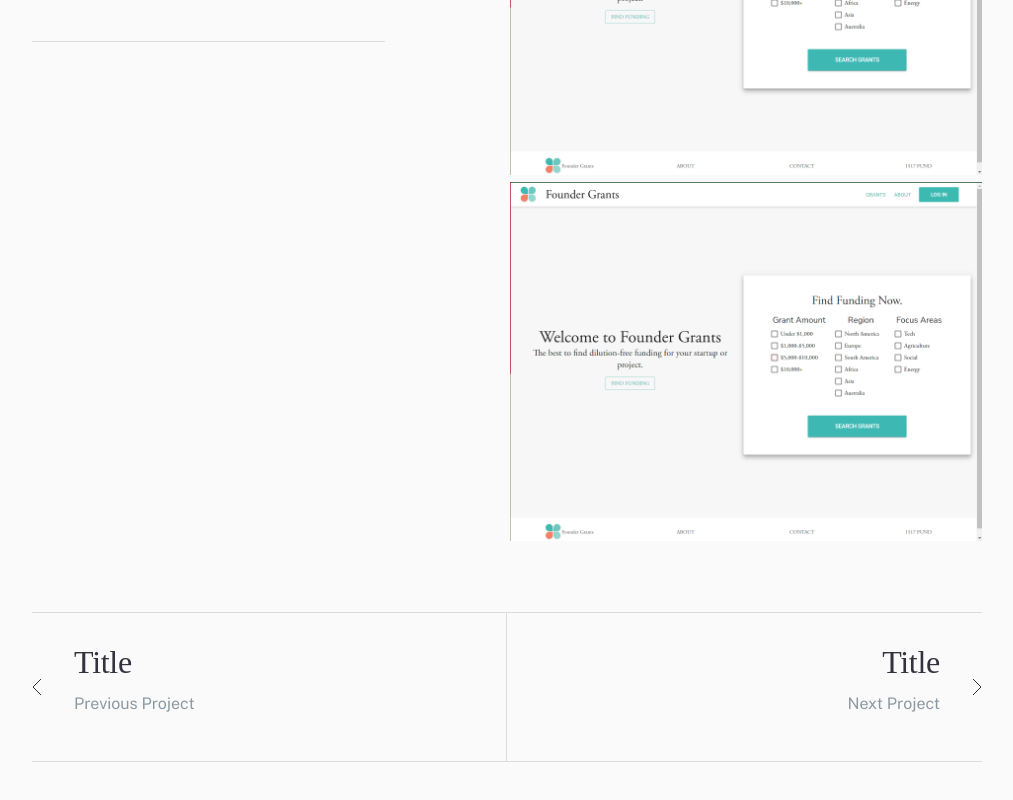
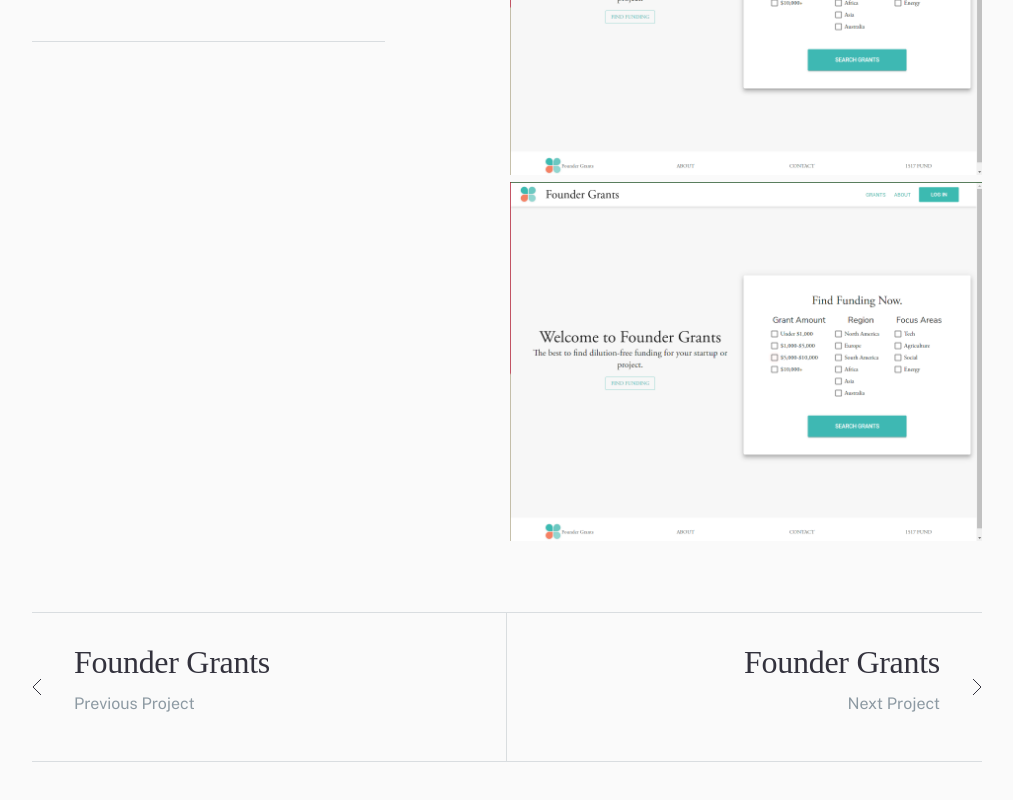
Before and after one commit to dswhitely1/portfolio-master, a React (Create React App) app: page /portfolio/founder-grants in a window 1280 px wide. Shown: the part 1477-2277 px from the top of the page, without its empty margins (133-1146 px from the left). Built offline with nearby package versions, Linux system fonts and the light colour scheme; a web font is replaced by a local one.

Commit message:
Fixed Portfolio Button

```diff
--- a/src/components/landing-page/about/About.tsx
+++ b/src/components/landing-page/about/About.tsx
@@ -1,10 +1,13 @@
 import React from 'react';
+import {useHistory} from 'react-router-dom';
 import Don from 'assets/Don.png'
 import {Image} from "../../styled-components/Image";
 import {AboutContainer, AboutMeContainer} from "../../styled-components/AboutContainer";
 import {Button} from "../../styled-components/Button";
 
-const About = () => (
+const About = () => {
+    const history = useHistory();
+    return (
     <AboutContainer>
         <Image src={Don} alt="Donald Whitely"/>
         <AboutMeContainer>
@@ -15,9 +18,9 @@
                 whatever tools are required. I’m based in Corydon, IN, but I’m happy working remotely
                 and have experience in remote teams. When I’m not coding, you’ll find me spending time
                 with my family, or spending time in Azeroth.</p>
-            <Button secondary>Go to Portfolio</Button>
+            <Button secondary onClick={() => history.push('/portfolio')}>Go to Portfolio</Button>
         </AboutMeContainer>
     </AboutContainer>
-)
+)}
 
 export default About;
--- a/src/components/portfolio/PortfolioDetail.tsx
+++ b/src/components/portfolio/PortfolioDetail.tsx
@@ -18,7 +18,7 @@
     project: IPortfolioData
 }
 
-function PortfolioDetail({project: {image, title}}: IProps) {
+function PortfolioDetail({project: {image, title, link}}: IProps) {
     return (
         <>
             <Image detail src={image} alt={title}/>
@@ -30,7 +30,9 @@
                         testimonial slider.</p>
                     <DetailsTopics first>Interaction Design / Front End Development</DetailsTopics>
                     <DetailsTopics>HTML / CSS / JS</DetailsTopics>
-                    <Button secondary>Visit Website</Button>
+                    <a href={link} target='_blank' rel='noopener noreferrer'>
+                        <Button secondary>Visit Website</Button>
+                    </a>
                     <Divider/>
                 </DetailsLeftContainer>
                 <DetailsRightContainer>
@@ -47,13 +49,13 @@
                 <NavigationItem>
                     <LeftArrow/>
                     <div>
-                        <h3>Title</h3>
+                        <h3>{title}</h3>
                         <p>Previous Project</p>
                     </div>
                 </NavigationItem>
                 <NavigationItem right>
                     <div>
-                        <h3>Title</h3>
+                        <h3>{title}</h3>
                         <p>Next Project</p>
                     </div>
                     <RightArrow/>
```
